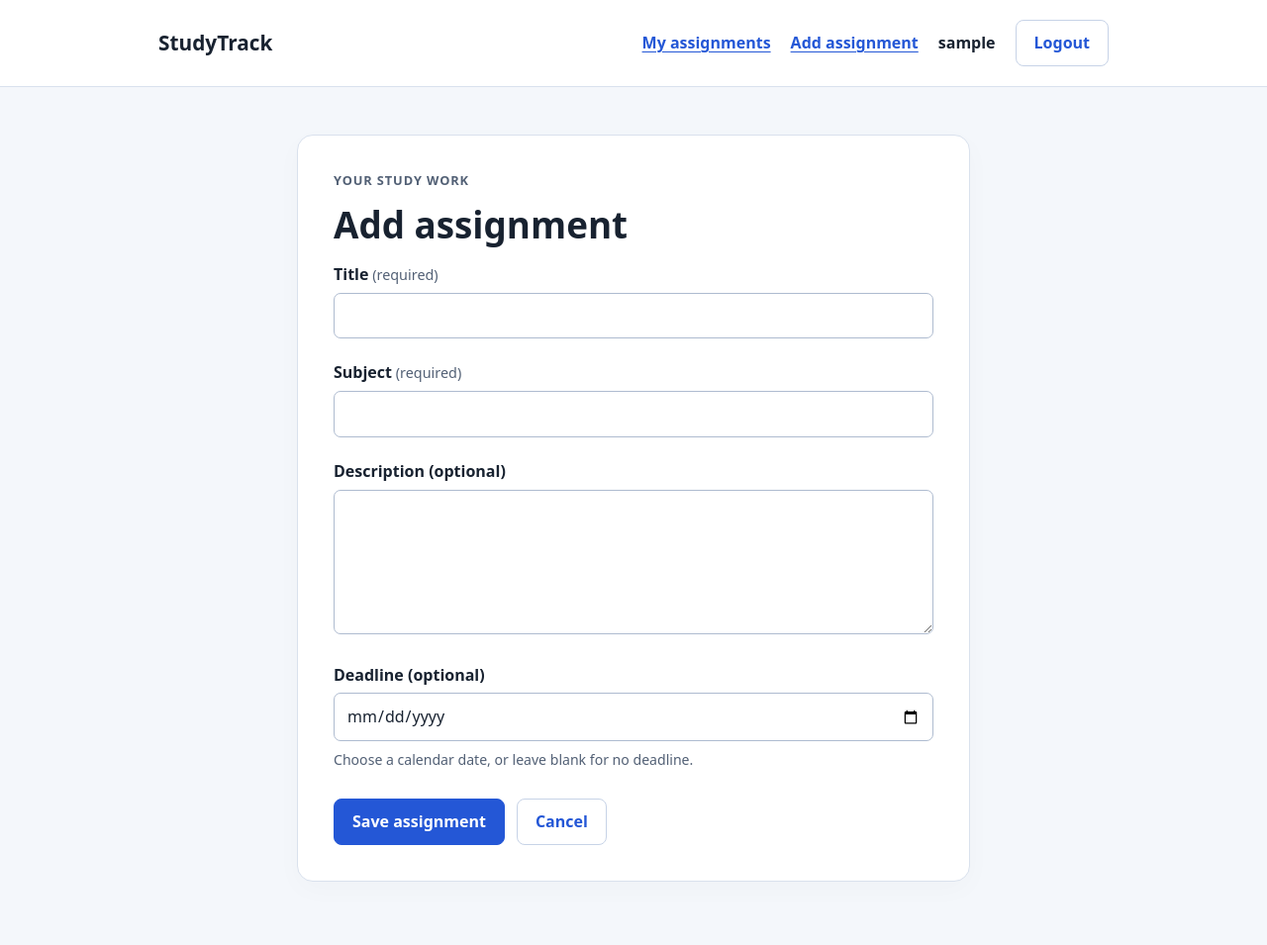
After one commit to allfocusSS/studytrack, a Django app: page /assignments/new/ in a window 1280 px wide. The commit adds this page. Shown: the whole page at 99% size. Run offline with Django 5.2, Linux system fonts and the light colour scheme; the visitor is signed in with stand-in values (Sample User, id 1).

Commit message:
Implement private assignment CRUD and optional deadlines #3
Publish exact independent-QA-reviewed tree; local candidate 04958b4b46c0b0ac91e4671681acdd1ffdfd7725.

```diff
--- /dev/null
+++ b/assignments/forms.py
@@ -0,0 +1,19 @@
+from django import forms
+
+from .models import Assignment
+
+
+class AssignmentForm(forms.ModelForm):
+    deadline = forms.DateField(
+        required=False,
+        label="Deadline (optional)",
+        input_formats=["%Y-%m-%d"],
+        widget=forms.DateInput(attrs={"type": "date"}, format="%Y-%m-%d"),
+        help_text="Choose a calendar date, or leave blank for no deadline.",
+    )
+
+    class Meta:
+        model = Assignment
+        fields = ["title", "subject", "description", "deadline"]
+        labels = {"description": "Description (optional)"}
+        widgets = {"description": forms.Textarea(attrs={"rows": 5})}
--- a/assignments/models.py
+++ b/assignments/models.py
@@ -1 +1,15 @@
-"""Assignment models and actions are reserved for issue #3 and later."""
+from django.conf import settings
+from django.db import models
+
+
+class Assignment(models.Model):
+    owner = models.ForeignKey(settings.AUTH_USER_MODEL, on_delete=models.CASCADE, related_name="assignments")
+    title = models.CharField(max_length=160)
+    subject = models.CharField(max_length=100)
+    description = models.TextField(max_length=5000, blank=True)
+    deadline = models.DateField(null=True, blank=True)
+    is_completed = models.BooleanField(default=False)
+    created_at = models.DateTimeField(auto_now_add=True)
+
+    def __str__(self):
+        return self.title
--- /dev/null
+++ b/assignments/urls.py
@@ -0,0 +1,12 @@
+from django.urls import path
+
+from .views import AssignmentCreateView, AssignmentDeleteView, AssignmentListView, AssignmentUpdateView
+
+app_name = "assignments"
+
+urlpatterns = [
+    path("", AssignmentListView.as_view(), name="list"),
+    path("new/", AssignmentCreateView.as_view(), name="create"),
+    path("<int:pk>/edit/", AssignmentUpdateView.as_view(), name="edit"),
+    path("<int:pk>/delete/", AssignmentDeleteView.as_view(), name="delete"),
+]
--- /dev/null
+++ b/assignments/views.py
@@ -0,0 +1,41 @@
+from django.contrib.auth.mixins import LoginRequiredMixin
+from django.urls import reverse_lazy
+from django.views.generic import CreateView, DeleteView, ListView, UpdateView
+
+from .forms import AssignmentForm
+from .models import Assignment
+
+
+class StudentAssignmentsMixin(LoginRequiredMixin):
+    model = Assignment
+    http_method_names = ["get", "post", "head", "options"]
+
+    def get_queryset(self):
+        return super().get_queryset().filter(owner=self.request.user)
+
+
+class AssignmentListView(StudentAssignmentsMixin, ListView):
+    template_name = "assignments/list.html"
+    context_object_name = "assignments"
+    http_method_names = ["get", "head", "options"]
+
+
+class AssignmentCreateView(StudentAssignmentsMixin, CreateView):
+    template_name = "assignments/form.html"
+    form_class = AssignmentForm
+    success_url = reverse_lazy("assignments:list")
+
+    def form_valid(self, form):
+        form.instance.owner = self.request.user
+        return super().form_valid(form)
+
+
+class AssignmentUpdateView(StudentAssignmentsMixin, UpdateView):
+    template_name = "assignments/form.html"
+    form_class = AssignmentForm
+    success_url = reverse_lazy("assignments:list")
+
+
+class AssignmentDeleteView(StudentAssignmentsMixin, DeleteView):
+    template_name = "assignments/confirm_delete.html"
+    success_url = reverse_lazy("assignments:list")
--- a/config/settings.py
+++ b/config/settings.py
@@ -73,7 +73,7 @@ STATIC_URL = "static/"
 STATICFILES_DIRS = [BASE_DIR / "static"]
 
 LOGIN_URL = "accounts:login"
-LOGIN_REDIRECT_URL = "home"
+LOGIN_REDIRECT_URL = "assignments:list"
 LOGOUT_REDIRECT_URL = "accounts:login"
 
 DEFAULT_AUTO_FIELD = "django.db.models.BigAutoField"
--- a/config/urls.py
+++ b/config/urls.py
@@ -13,4 +13,5 @@ def home(request):
 urlpatterns = [
     path("", home, name="home"),
     path("accounts/", include("accounts.urls")),
+    path("assignments/", include("assignments.urls")),
 ]
--- a/static/css/app.css
+++ b/static/css/app.css
@@ -49,6 +49,20 @@ input[aria-invalid="true"] { border-color: #b42318; }
 .skip-link { position: absolute; left: 16px; top: -100px; z-index: 10; background: white; padding: 10px; }
 .skip-link:focus { top: 12px; }
 
+.page-heading { display: flex; flex-wrap: wrap; align-items: center; justify-content: space-between; gap: 20px; margin-bottom: 28px; }
+.page-heading h1 { margin-bottom: 0; }
+.assignment-card { margin-bottom: 20px; overflow-wrap: anywhere; }
+.assignment-card h2 { font-size: 1.3rem; }
+.subject { color: #526075; font-weight: 650; margin: 8px 0 16px; }
+.description { white-space: pre-wrap; }
+.assignment-details { display: flex; flex-wrap: wrap; align-items: center; gap: 16px; }
+.assignment-details p { margin: 0; }
+.badge { display: inline-block; padding: 4px 10px; border-radius: 6px; background: #edf2fd; font-size: .9rem; font-weight: 650; }
+.badge-completed { background: #e8f5ed; color: #23623d; }
+.assignment-form { max-width: 680px; margin: 0 auto; overflow-wrap: anywhere; }
+.button-danger { background: #b42318; border-color: #b42318; }
+.button-danger:hover { background: #8f1c13; border-color: #8f1c13; }
+
 @media (max-width: 600px) {
   .container { width: calc(100% - 32px); }
   .header-inner { flex-wrap: wrap; gap: 12px; padding: 16px 0; }
--- /dev/null
+++ b/templates/assignments/form.html
@@ -0,0 +1,19 @@
+{% extends "base.html" %}
+{% block title %}{% if object %}Edit assignment{% else %}Add assignment{% endif %} — StudyTrack{% endblock %}
+{% block content %}
+  <section class="panel assignment-form" aria-labelledby="assignment-heading">
+    <p class="eyebrow">Your study work</p>
+    <h1 id="assignment-heading">{% if object %}Edit assignment{% else %}Add assignment{% endif %}</h1>
+    {% if form.errors %}
+      <div class="form-errors" role="alert"><h2>Check your details</h2><p>Please correct the errors below.</p>{{ form.non_field_errors }}</div>
+    {% endif %}
+    <form method="post">
+      {% csrf_token %}
+      {% include "includes/form_fields.html" %}
+      <div class="actions">
+        <button class="button" type="submit">{% if object %}Save changes{% else %}Save assignment{% endif %}</button>
+        <a class="button button-secondary" href="{% url 'assignments:list' %}">Cancel</a>
+      </div>
+    </form>
+  </section>
+{% endblock %}
--- a/templates/base.html
+++ b/templates/base.html
@@ -14,6 +14,8 @@
       <a class="brand" href="{% url 'home' %}">StudyTrack</a>
       <nav class="navigation" aria-label="Main navigation">
         {% if user.is_authenticated %}
+          <a class="nav-link" href="{% url 'assignments:list' %}">My assignments</a>
+          <a class="nav-link" href="{% url 'assignments:create' %}">Add assignment</a>
           <span class="user-name">{{ user.username }}</span>
           <form method="post" action="{% url 'accounts:logout' %}" class="logout-form">
             {% csrf_token %}
```
Also changed, not shown: templates/assignments/confirm_delete.html (added, +16 -0 lines), templates/assignments/list.html (added, +29 -0 lines), tests/test_accounts.py (+9 -8 lines), tests/test_assignments.py (added, +301 -0 lines), assignments/migrations/0001_initial.py (added).
